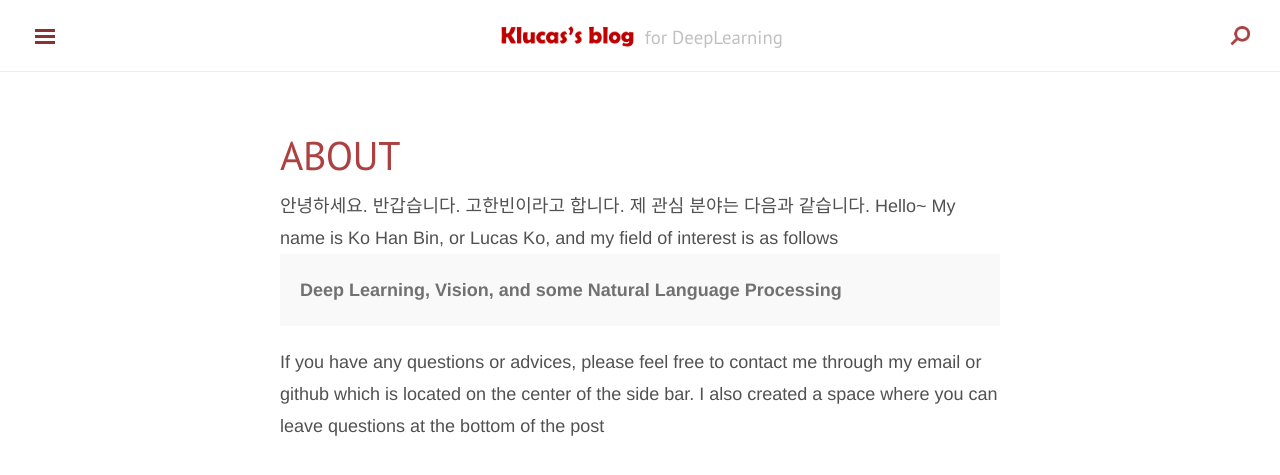
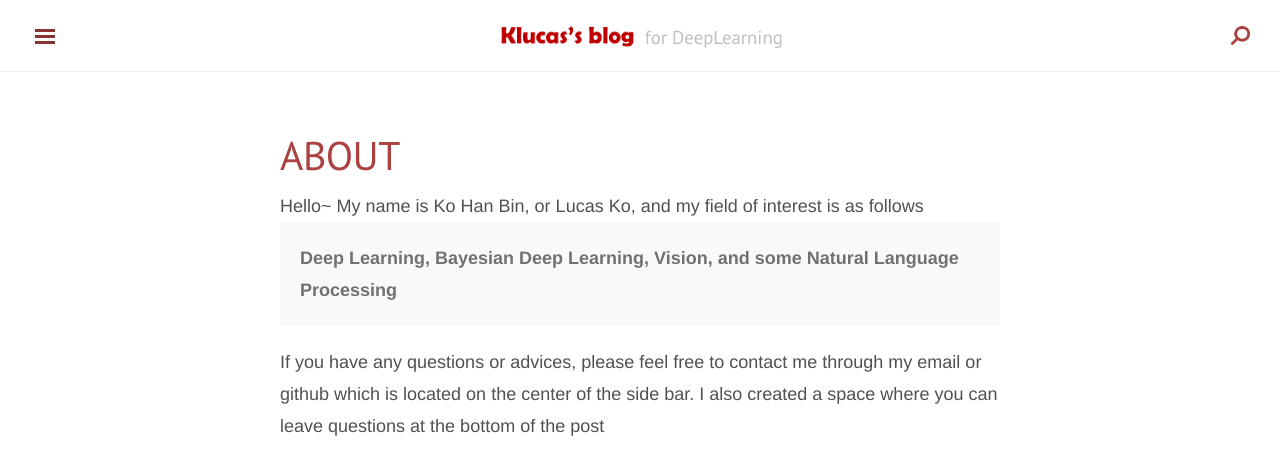
Before and after one commit to hanbinko/HBLucasKo.github.io, a Jekyll site: the page built from about.md, in a window 1280 px wide. Shown: the top 475 px of the page. Built offline with Jekyll 4.4.1, drawn with Linux system fonts in a browser that asks for light colours; nearby versions of some CDN libraries; comment, search, counter and statistics services are not loaded.

Commit message:
Update about.md

```diff
--- a/about.md
+++ b/about.md
@@ -5,12 +5,10 @@ title: About
 
 <div style="font-size: 0.9rem; font-weight:300; line-height: 1.6rem;">
 
-안녕하세요. 반갑습니다. 고한빈이라고 합니다. 제 관심 분야는 다음과 같습니다.
-
 Hello~ My name is Ko Han Bin, or Lucas Ko, and my field of interest is as follows
 
 <p class="message" style="font-size: 0.9rem; font-weight: 700">
-Deep Learning, Vision, and some Natural Language Processing
+Deep Learning, Bayesian Deep Learning, Vision, and some Natural Language Processing
 </p>
 If you have any questions or advices, please feel free to contact me through my email or github which is located on the center of the side bar. I also created a space where you can leave questions at the bottom of the post <br>
 
```
